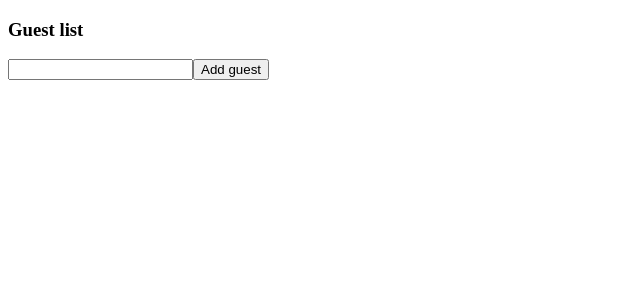
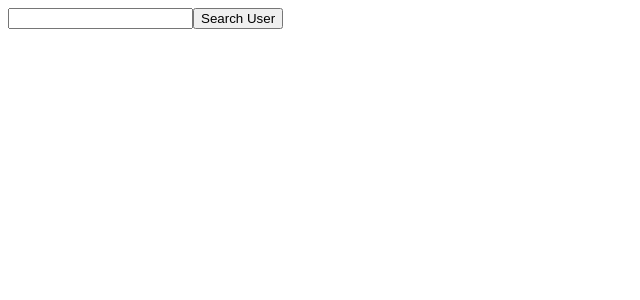
Before and after one commit to Nishant-Pall/Portfololio-, a React (Create React App) app: page / in a window 1280 px wide. Shown: the top 300 px of the page, without its empty margins (0-640 px from the left). Built offline with nearby package versions, Linux system fonts and the light colour scheme.

Commit message:
Add type state unions

```diff
--- a/src/index.tsx
+++ b/src/index.tsx
@@ -1,9 +1,9 @@
 import ReactDom from 'react-dom';
-import GuestList from './state/GuestList';
+import UserSearch from './state/userSearch';
 
 const App = () => {
 	return <div>
-		<GuestList />
+		<UserSearch />
 	</div>
 }
 
--- /dev/null
+++ b/src/state/userSearch.tsx
@@ -0,0 +1,30 @@
+import { useState } from 'react'
+
+const users = [
+	{ name: "Alex", age: 20 },
+	{ name: "Felix", age: 20 },
+	{ name: "Kim", age: 20 },
+]
+
+const UserSearch: React.FC = () => {
+	const [name, setName] = useState('');
+	const [user, setUser] = useState<{ name: string, age: number } | undefined>()
+	const onClick = () => {
+		const foundUser = users.find((user) => {
+			return user.name === name
+		})
+		setUser(foundUser)
+	}
+	return (
+		<div>
+			<input value={name} onChange={(e) => setName(e.target.value)} />
+			<button onClick={onClick}>Search User</button>
+			<div>
+				{user && user.name}
+				{user && user.age}
+			</div>
+		</div>
+	)
+}
+
+export default UserSearch
```
